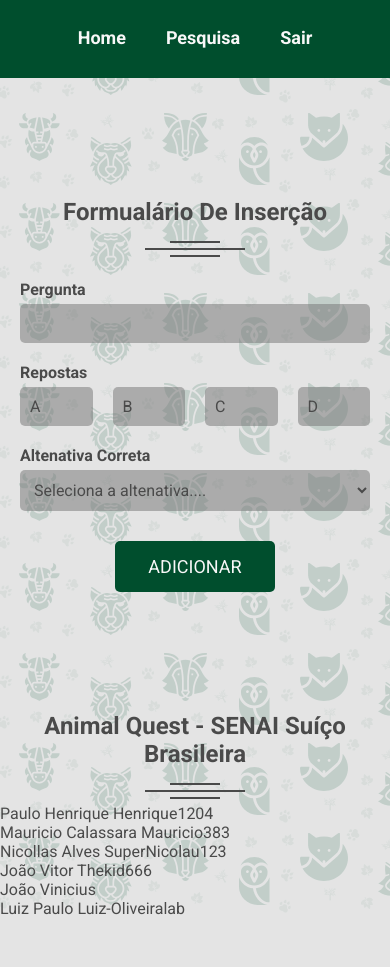
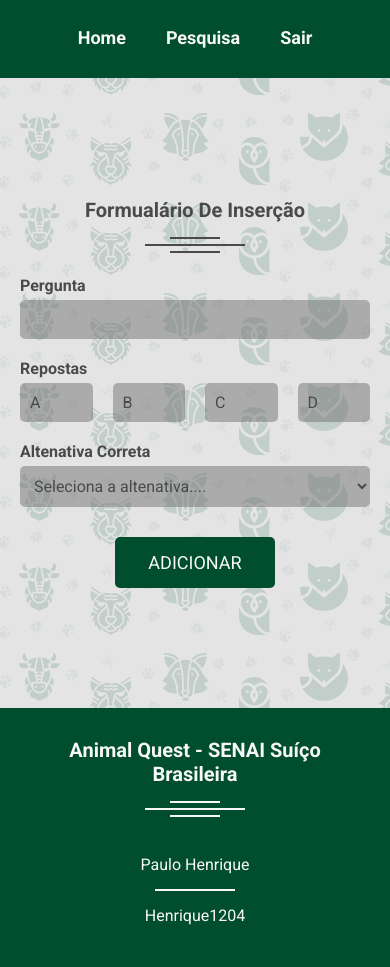
Before and after one commit to mauricio383/Animal-Quest, a plain HTML site: page inserir.html in a window 390 px wide. Shown: the part 75-1042 px from the top of the page. Before the commit the page ends 993 px from the top, so only its background shows below. Drawn offline with Linux system fonts and the light colour scheme.

Commit message:
Adicionar estilo para footer - estilo.css

```diff
--- a/css/estilo.css
+++ b/css/estilo.css
@@ -36,7 +36,7 @@
 }
 
 /* Header */
-header {
+header, footer {
     padding: 30px 0 20px;
     color: #F8F8F8;
     background-color: #004E2D;
@@ -81,6 +81,68 @@
     text-decoration: underline;
 }
 
+/* Footer */
+footer ul {
+    max-width: 960px;
+    margin: 45px auto 0;
+    display: grid;
+    grid-template-columns: repeat(3, 1fr);
+    gap: 15px 20px;
+}
+
+footer li a {
+    padding: 8px;
+    font-size: 16px;
+    text-decoration: none;
+    color: inherit;
+    display: inline-block;
+}
+
+footer li a:hover {
+    text-decoration: underline;
+}
+
+footer li > span::after {
+    content: "|";
+    margin-left: 8px;
+    display: inline;
+}
+
+@media only screen and (max-width: 979px) {
+    footer ul {
+        max-width: 700px;
+        grid-template-columns: repeat(2, 1fr);
+    }
+
+    footer li {
+        display: flex;
+        flex-direction: column;
+        justify-content: center;
+        align-items: center;
+    }
+
+    footer li a {
+        padding: 15px 8px;
+    }
+
+    footer li > span::after {
+        content: "";
+        width: 80px;
+        height: 2px;
+        background-color: currentColor;
+        margin: 15px auto 0;
+        display: block;
+    }
+}
+
+@media only screen and (max-width: 739px) {
+    footer ul {
+        max-width: 300px;
+        grid-template-columns: 1fr;
+        gap: 30px 20px
+    }
+}
+
 /* Titulo e Ornamento */
 .titulo-container {
     max-width: 600px;
@@ -102,13 +164,24 @@
     background-color: currentColor;
     display: block;
     box-shadow: 25px 0 0 0 currentColor,
-        -25px 0 0 0 currentColor,
-        0 5px 0 0 rgba(0, 0, 0, 0),
-        0 7px 0 0 currentColor,
-        0 -5px 0 0 rgba(0, 0, 0, 0),
-        0 -7px 0 0 currentColor;
+    -25px 0 0 0 currentColor,
+    0 5px 0 0 rgba(0, 0, 0, 0),
+    0 7px 0 0 currentColor,
+    0 -5px 0 0 rgba(0, 0, 0, 0),
+    0 -7px 0 0 currentColor;
 }
 
+@media only screen and (max-width: 739px) {
+    .titulo-container {
+        max-width: 300px;
+    }
+
+    .titulo-container h1 {
+        font-size: 20px;
+    }
+}
+
+/* Botões */
 .btn {
     width: 160px;
     padding: 15px 0;
--- a/inserir.html
+++ b/inserir.html
@@ -63,13 +63,13 @@
             <span class="ornamento"></span>
         </div>
 
-        <ul className="container">
-            <li className="col-4"><span>Paulo Henrique</span> <a href="https://github.com/henrique1204"><span>Henrique1204</span></a></li>
-            <li className="col-4"><span>Mauricio Calassara</span> <a href="https://github.com/mauricio383"><span>Mauricio383</span></a></li>
-            <li className="col-4"><span>Nicollas Alves</span> <a href="https://github.com/SuperNicolau123"><span>SuperNicolau123</span></a></li>
-            <li className="col-4"><span>João Vitor</span> <a href="https://github.com/Thekid666"><span>Thekid666</span></a></li>
-            <li className="col-4"><span>João Vinicius</span> <a href=""><span></span></a></li>
-            <li className="col-4"><span>Luiz Paulo</span> <a href="https://github.com/Luiz-Oliveiralab"><span>Luiz-Oliveiralab</span></a></li>
+        <ul>
+            <li><span>Paulo Henrique</span> <a href="https://github.com/henrique1204"><span>Henrique1204</span></a></li>
+            <li><span>Mauricio Calassara</span> <a href="https://github.com/mauricio383"><span>Mauricio383</span></a></li>
+            <li><span>Nicollas Alves</span> <a href="https://github.com/SuperNicolau123"><span>SuperNicolau123</span></a></li>
+            <li><span>João Vitor</span> <a href="https://github.com/Thekid666"><span>Thekid666</span></a></li>
+            <li><span>João Vinicius</span> <a href=""><span></span></a></li>
+            <li><span>Luiz Paulo</span> <a href="https://github.com/Luiz-Oliveiralab"><span>Luiz-Oliveiralab</span></a></li>
         </ul>
     </footer>
 </body>
```
Also changed, not shown: Pesquisa.html (+7 -7 lines).
